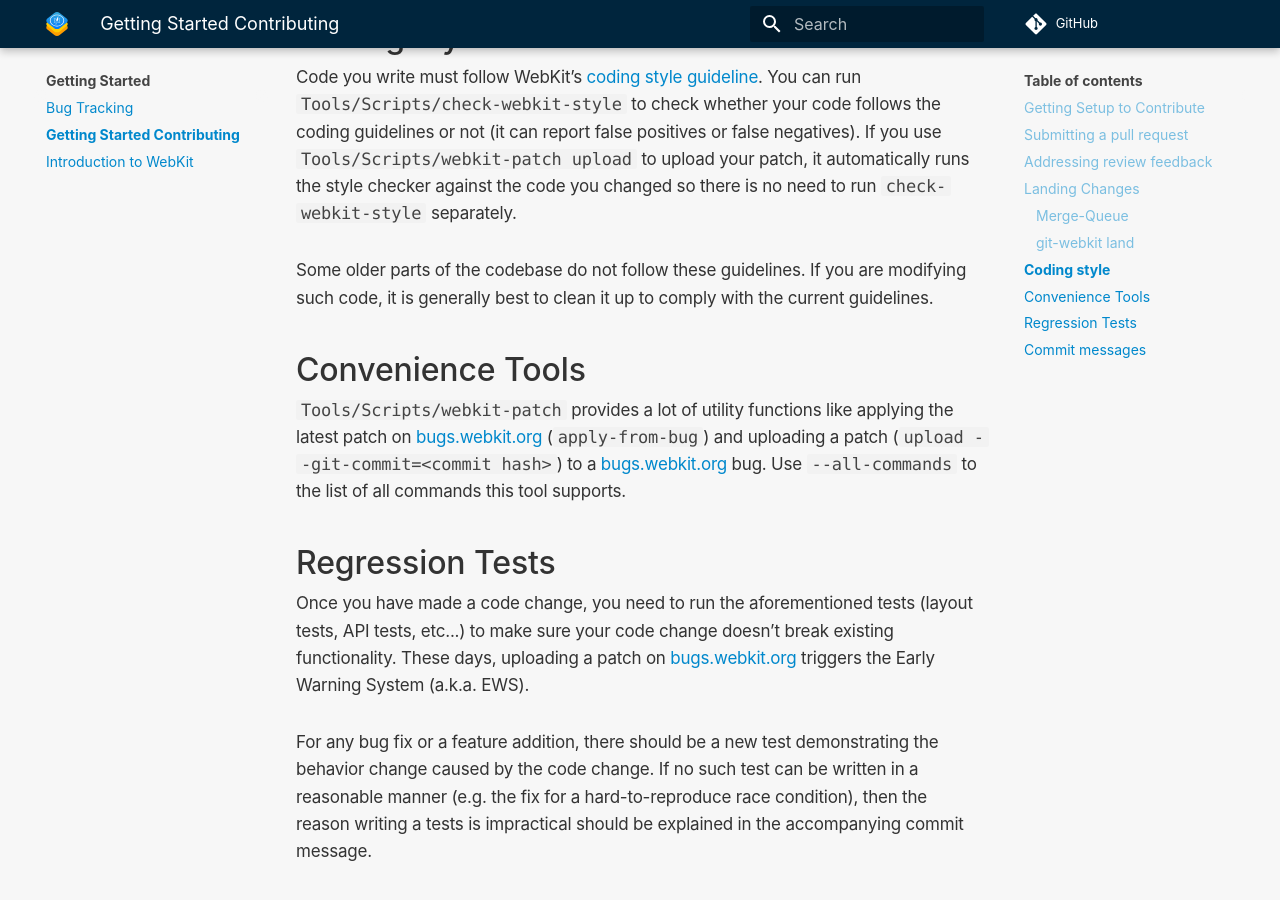
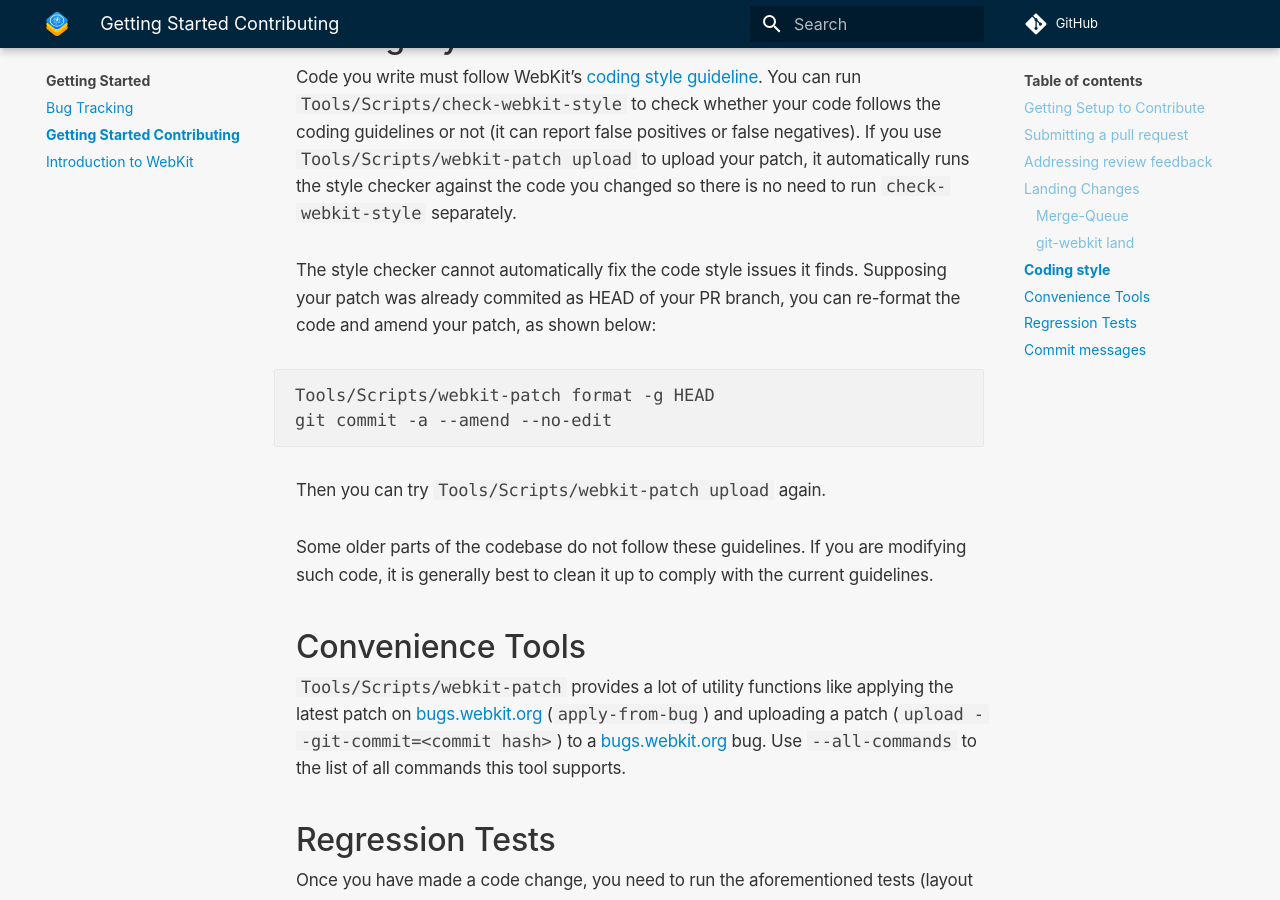
Before and after one commit to WebKit/Documentation, an MkDocs documentation site: the page built from docs/Getting Started/ContributingCode.md, in a window 1280 px wide and 900 px high, scrolled down 2893 px. Built offline with MkDocs 1.6.1 and Material for MkDocs 9.7.7, drawn with Linux system fonts in a browser that asks for light colours; comment, search, counter and statistics services are not loaded.

Commit message:
ContributingCode: Add note about webkit-patch format

````diff
--- a/docs/Getting Started/ContributingCode.md
+++ b/docs/Getting Started/ContributingCode.md
@@ -82,6 +82,15 @@ You can run `Tools/Scripts/check-webkit-style` to check whether your code follow
 If you use `Tools/Scripts/webkit-patch upload` to upload your patch,
 it automatically runs the style checker against the code you changed so there is no need to run `check-webkit-style` separately.
 
+The style checker cannot automatically fix the code style issues it finds. Supposing your patch was already commited as HEAD of your PR branch, you can re-format the code and amend your patch, as shown below:
+
+```shell
+Tools/Scripts/webkit-patch format -g HEAD
+git commit -a --amend --no-edit
+```
+
+Then you can try `Tools/Scripts/webkit-patch upload` again.
+
 Some older parts of the codebase do not follow these guidelines.
 If you are modifying such code, it is generally best to clean it up to comply with the current guidelines.
 
````
